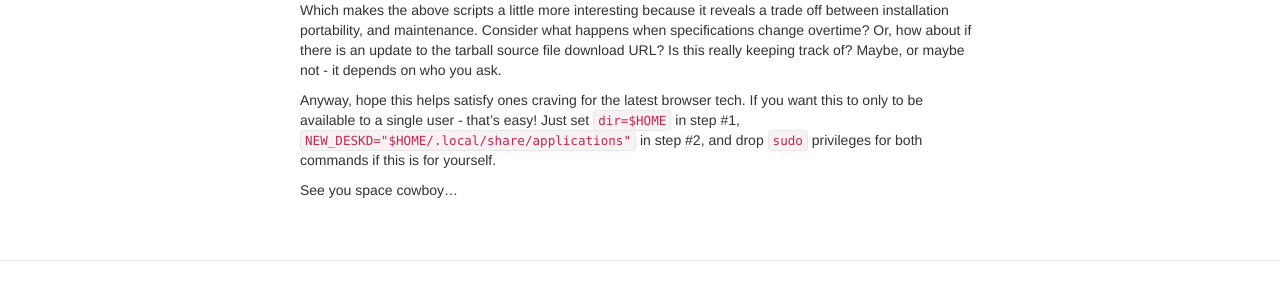
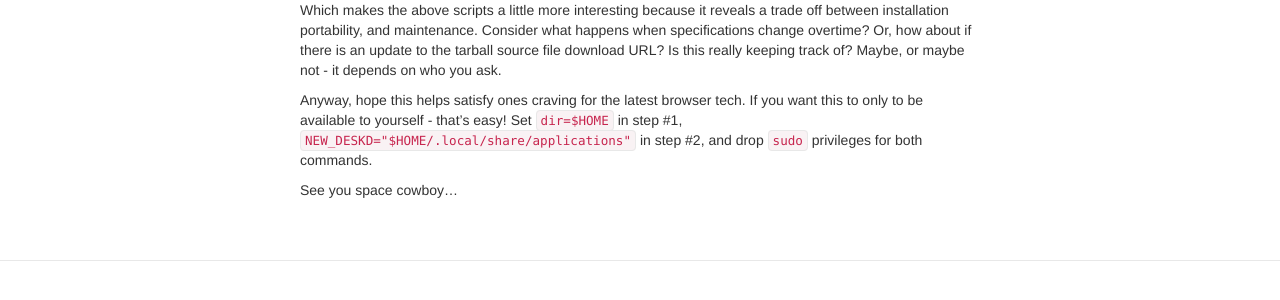
Before and after one commit to ecwpz91/ecwpz91.github.io, a Jekyll site: the page built from _posts/2017-11-18-Getting and Installing Firefox Quantum.md, in a window 1280 px wide. Shown: the part 1813-2113 px from the top of the page. Built offline with Jekyll 4.4.1, drawn with Linux system fonts in a browser that asks for light colours; nearby versions of some CDN libraries.

Commit message:
Finalized

```diff
--- a/_posts/2017-11-18-Getting and Installing Firefox Quantum.md
+++ b/_posts/2017-11-18-Getting and Installing Firefox Quantum.md
@@ -83,7 +83,7 @@
 
 Which makes the above scripts a little more interesting because it reveals a trade off between installation portability, and maintenance. Consider what happens when specifications change overtime? Or, how about if there is an update to the tarball source file download URL? Is this really keeping track of? Maybe, or maybe not - it depends on who you ask.
 
-Anyway, hope this helps satisfy ones craving for the latest browser tech. If you want this to only to be available to a single user - that's easy! Just set `dir=$HOME` in step #1, `NEW_DESKD="$HOME/.local/share/applications"` in step #2, and drop `sudo` privileges for both commands if this is for yourself.
+Anyway, hope this helps satisfy ones craving for the latest browser tech. If you want this to only to be available to yourself - that's easy! Set `dir=$HOME` in step #1, `NEW_DESKD="$HOME/.local/share/applications"` in step #2, and drop `sudo` privileges for both commands.
 
 See you space cowboy...
 
```
